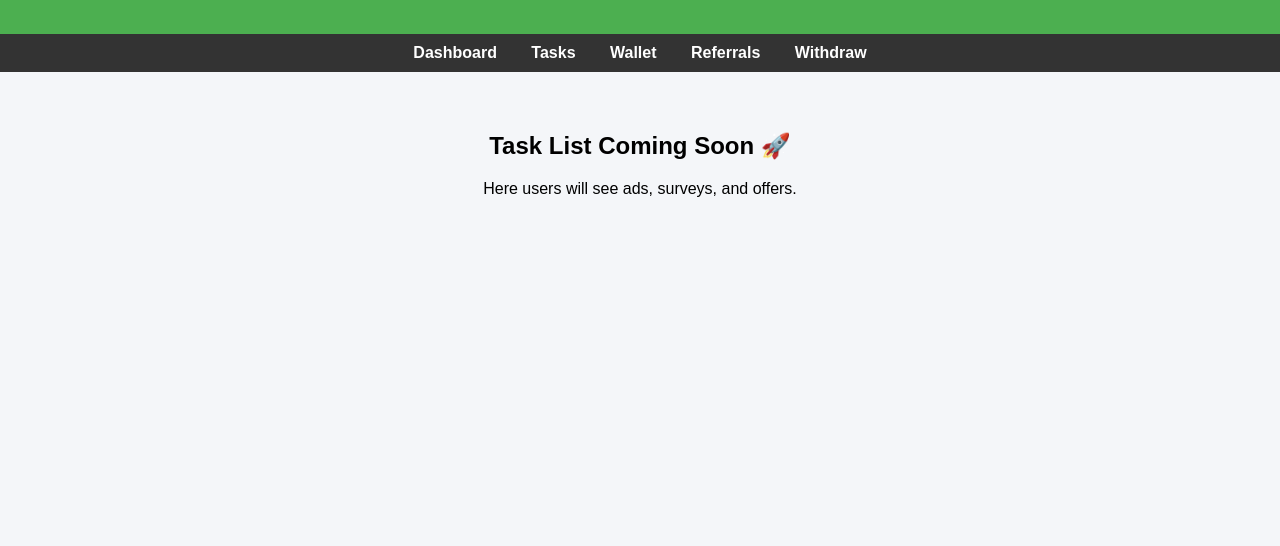
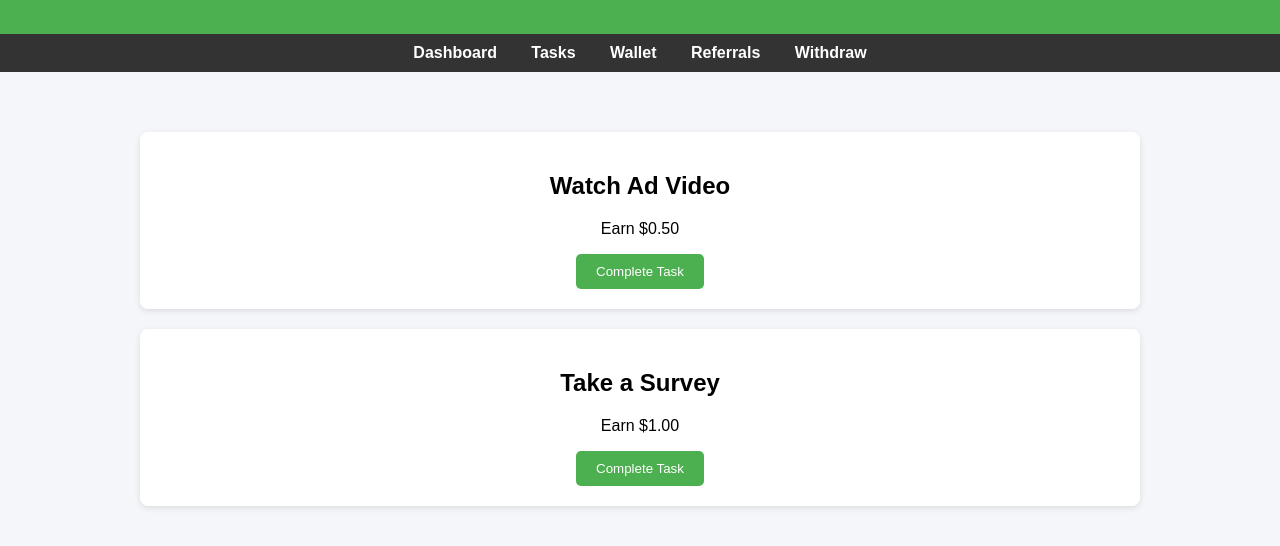
Before and after one commit to dyprince781-png/Task2Cash, a plain HTML site: page tasks.html in a window 1280 px wide. Shown: the part 76-622 px from the top of the page. Drawn offline with Linux system fonts and the light colour scheme.

Commit message:
Update tasks.html

```diff
--- a/tasks.html
+++ b/tasks.html
@@ -10,6 +10,10 @@
     nav { background: #333; padding: 10px; text-align: center; }
     nav a { color: white; margin: 0 15px; text-decoration: none; font-weight: bold; }
     .content { padding: 40px; text-align: center; }
+    .task { background: white; margin: 20px auto; padding: 20px; width: 80%; border-radius: 8px;
+      box-shadow: 0 2px 6px rgba(0,0,0,0.1); }
+    button { background: #4CAF50; color: white; padding: 10px 20px; border: none;
+      border-radius: 5px; cursor: pointer; }
   </style>
 </head>
 <body>
@@ -22,8 +26,31 @@
     <a href="withdraw.html">Withdraw</a>
   </nav>
   <div class="content">
-    <h2>Task List Coming Soon 🚀</h2>
-    <p>Here users will see ads, surveys, and offers.</p>
+    <div class="task">
+      <h2>Watch Ad Video</h2>
+      <p>Earn $0.50</p>
+      <button onclick="completeTask(0.5)">Complete Task</button>
+    </div>
+    <div class="task">
+      <h2>Take a Survey</h2>
+      <p>Earn $1.00</p>
+      <button onclick="completeTask(1)">Complete Task</button>
+    </div>
   </div>
+
+  <script>
+    function completeTask(amount) {
+      let balance = parseFloat(localStorage.getItem("balance")) || 0;
+      let tasks = parseInt(localStorage.getItem("tasks")) || 0;
+
+      balance += amount;
+      tasks += 1;
+
+      localStorage.setItem("balance", balance);
+      localStorage.setItem("tasks", tasks);
+
+      alert("Task completed! $" + amount.toFixed(2) + " added.");
+    }
+  </script>
 </body>
 </html>
```
